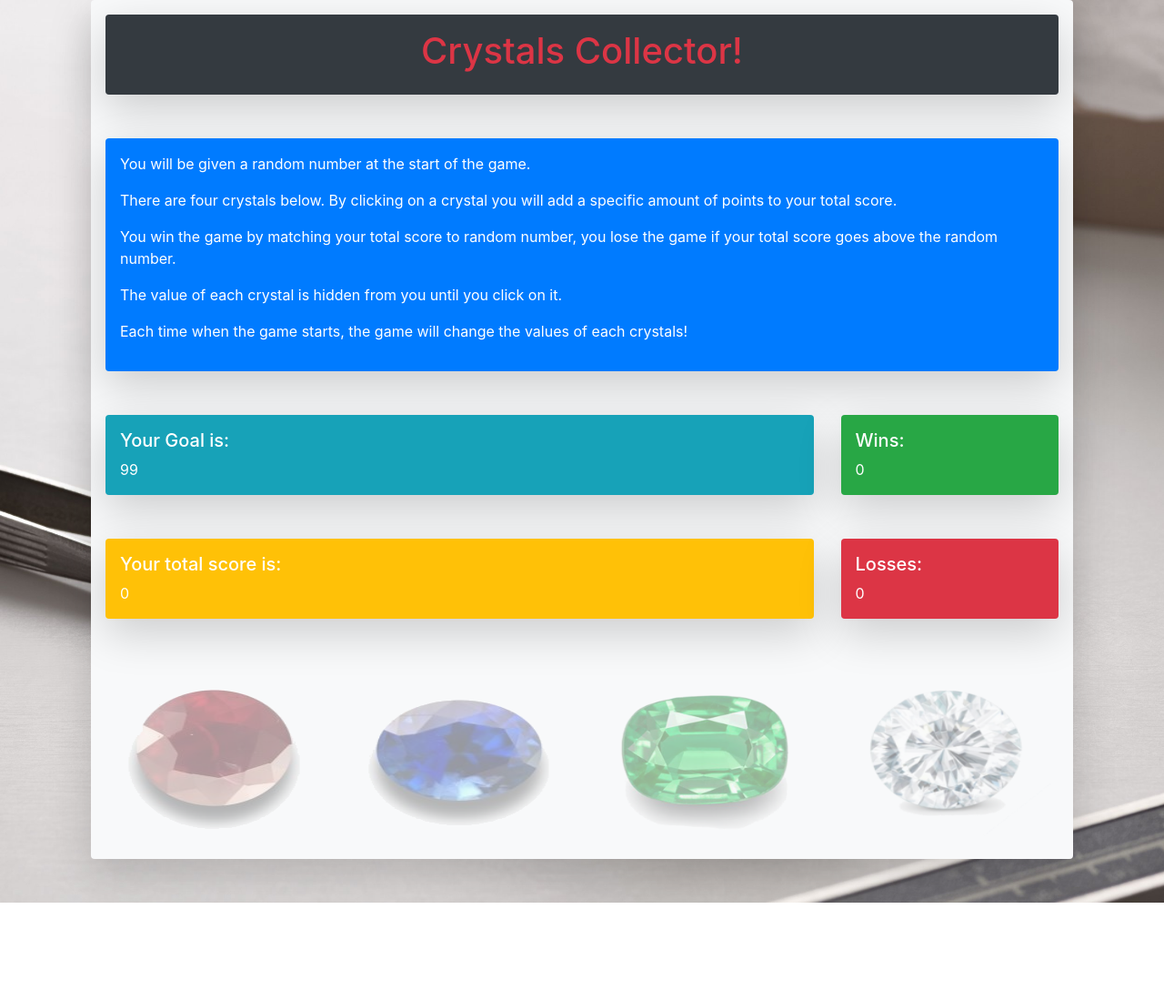
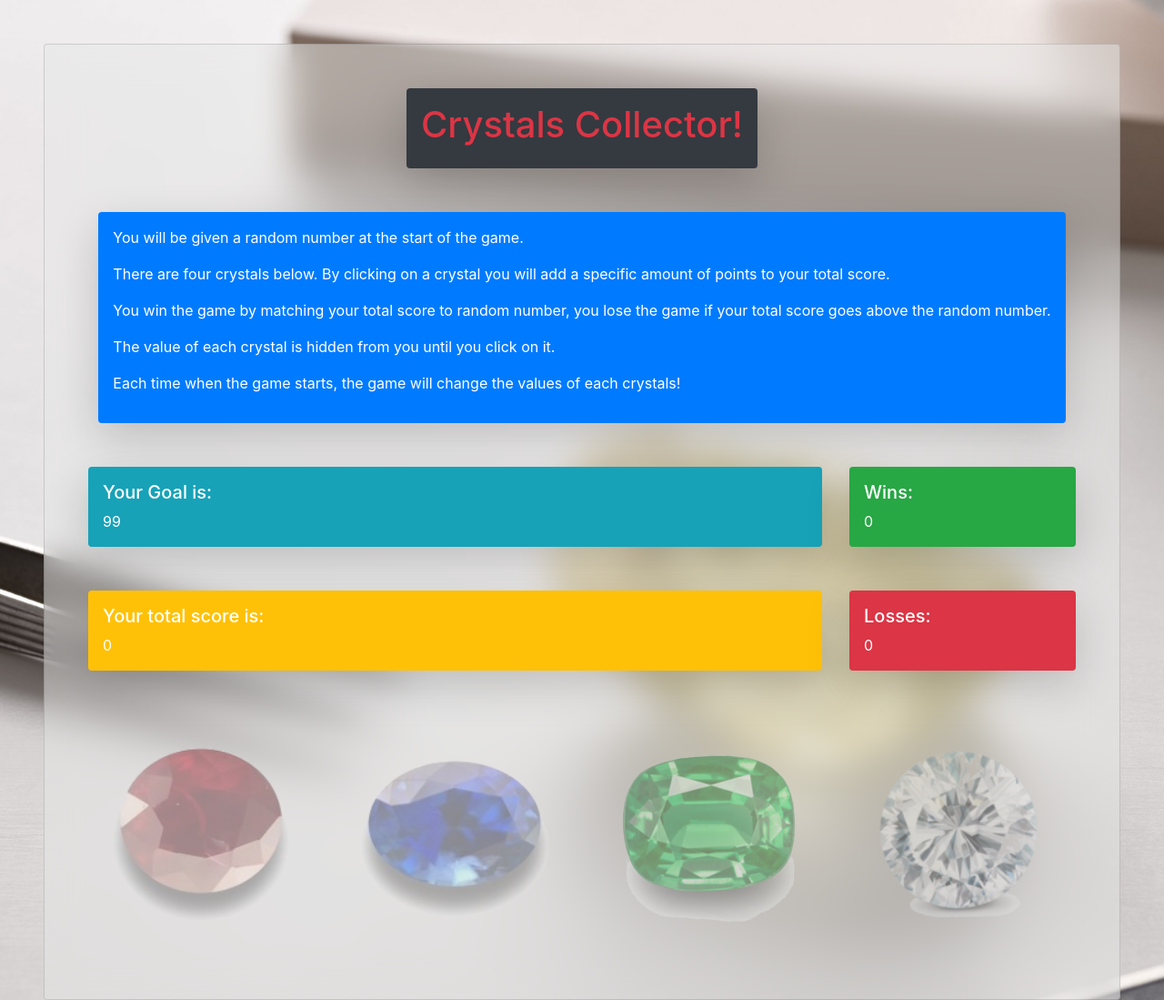
Before and after one commit to peterztan/unit-4-game, a plain HTML site: page index.html in a window 1280 px wide. Shown: the top 1099 px of the page at 91% size. Before the commit the page ends 992 px from the top, so only its background shows below. Drawn offline with nearby package versions, Linux system fonts and the light colour scheme.

Commit message:
css polishing and update

```diff
--- a/assets/css/style.css
+++ b/assets/css/style.css
@@ -10,20 +10,30 @@ h1, h2 {
 /* the transition animations are not working as intended, maybe in confllict with bootstrap*/
 
 img {
-    width: 12.5em;
-    height: 12.5em;
-    -webkit-transition: width 1s, height 1s, transform 1s, opacity 1s;
-    transition: width 1s, height 1s, transform 1s, opacity 1s;
+    -webkit-transition: width 0.25s, height 0.25s, transform 0.25s, opacity 0.25s;
+    transition: width 0.25s, height 0.25s, transform 0.25s, opacity 0.25s;
     opacity: 0.4;
 }
 
 img:hover {
     opacity: 1;
-    width: 13em;
-    height: 13em;
-    transform: translateX(-2.5em);
+    transform: translateY(-1em);
 }
 
 img:active {
-    transform: translateY(1em);
+    transform: translateY(0.25em);
 }
+
+.card {
+    backdrop-filter: blur(18px);
+    background-color: rgba(232, 232, 232, 0.5);
+}
+
+.row {
+    display: flex;
+    justify-content: space-around;
+}
+
+.row > * {
+    flex-direction: row;
+}
--- a/index.html
+++ b/index.html
@@ -1,5 +1,6 @@
 <!DOCTYPE html>
 <html lang="en">
+
 <head>
     <meta charset="UTF-8">
     <meta name="viewport" content="width=device-width, initial-scale=1.0">
@@ -8,35 +9,32 @@
     <title>Crystals Collectors!</title>
 
     <!--Bootstrap-->
-    <link rel="stylesheet" href="https://stackpath.bootstrapcdn.com/bootstrap/4.3.1/css/bootstrap.min.css" integrity="sha384-ggOyR0iXCbMQv3Xipma34MD+dH/1fQ784/j6cY/iJTQUOhcWr7x9JvoRxT2MZw1T" crossorigin="anonymous">
+    <link rel="stylesheet" href="https://stackpath.bootstrapcdn.com/bootstrap/4.3.1/css/bootstrap.min.css"
+        integrity="sha384-ggOyR0iXCbMQv3Xipma34MD+dH/1fQ784/j6cY/iJTQUOhcWr7x9JvoRxT2MZw1T" crossorigin="anonymous">
 
     <link rel="stylesheet" href="./assets/css/style.css">
 
 </head>
+
 <body>
-    <div class="jumbotron-transparent">
-        <div class="container">
-            <div class="container-fluid">
-                <div class="card-transparent">
-                    <div class="card-body shadow-lg p-3 mb-5 bg-light rounded">
+    <div class="card m-5 p-5">
         <div class="row align-items-center">
-                            <div class="col-md-12">
             <div class="card-text shadow-lg p-3 mb-5 bg-dark text-danger rounded">
                 <h1>Crystals Collector!</h1>
             </div>
         </div>
-                        </div>
         <div class="row">
-                            <div class="col-md-12">
             <div class="card-text shadow-lg p-3 mb-5 bg-primary text-white rounded">
                 <p>
                     You will be given a random number at the start of the game.
                 </P>
                 <p>
-                                    There are four crystals below. By clicking on a crystal you will add a specific amount of points to your total score.
+                    There are four crystals below. By clicking on a crystal you will add a specific amount of points
+                    to your total score.
                 </p>
                 <p>
-                                    You win the game by matching your total score to random number, you lose the game if your total score goes above the random number.
+                    You win the game by matching your total score to random number, you lose the game if your total
+                    score goes above the random number.
                 </p>
                 <p>
                     The value of each crystal is hidden from you until you click on it.
@@ -44,7 +42,6 @@
                 <p>
                     Each time when the game starts, the game will change the values of each crystals!
                 </p>
-                                </div>
             </div>
         </div>
         <div class="row">
@@ -70,13 +67,11 @@
             </div>
         </div>
         <div class="row">
-                            <div class="col-md-12">
             <div class="card-text game-state shadow-lg p-3 mb-5 text-white rounded">
                 <h2 id="game-state"></h2>
             </div>
         </div>
-                        </div
-                        ><div class="row">
+        <div class="row">
             <div class="col-md-3">
                 <img class="card-img" id="ruby" src="./assets/images/ruby.jpg" alt="ruby">
             </div>
@@ -90,16 +85,18 @@
                 <img class="card-img" id="diamond" src="./assets/images/diamond.jpg" alt="diamond">
             </div>
         </div>
-
     </div>
-                </div>
-            </div>
-        </div>
-    </div>
-    <script src="https://code.jquery.com/jquery-3.3.1.slim.min.js" integrity="sha384-q8i/X+965DzO0rT7abK41JStQIAqVgRVzpbzo5smXKp4YfRvH+8abtTE1Pi6jizo" crossorigin="anonymous"></script>
-    <script src="https://cdnjs.cloudflare.com/ajax/libs/popper.js/1.14.7/umd/popper.min.js" integrity="sha384-UO2eT0CpHqdSJQ6hJty5KVphtPhzWj9WO1clHTMGa3JDZwrnQq4sF86dIHNDz0W1" crossorigin="anonymous"></script>
-    <script src="https://stackpath.bootstrapcdn.com/bootstrap/4.3.1/js/bootstrap.min.js" integrity="sha384-JjSmVgyd0p3pXB1rRibZUAYoIIy6OrQ6VrjIEaFf/nJGzIxFDsf4x0xIM+B07jRM" crossorigin="anonymous"></script>
+    <script src="https://code.jquery.com/jquery-3.3.1.slim.min.js"
+        integrity="sha384-q8i/X+965DzO0rT7abK41JStQIAqVgRVzpbzo5smXKp4YfRvH+8abtTE1Pi6jizo"
+        crossorigin="anonymous"></script>
+    <script src="https://cdnjs.cloudflare.com/ajax/libs/popper.js/1.14.7/umd/popper.min.js"
+        integrity="sha384-UO2eT0CpHqdSJQ6hJty5KVphtPhzWj9WO1clHTMGa3JDZwrnQq4sF86dIHNDz0W1"
+        crossorigin="anonymous"></script>
+    <script src="https://stackpath.bootstrapcdn.com/bootstrap/4.3.1/js/bootstrap.min.js"
+        integrity="sha384-JjSmVgyd0p3pXB1rRibZUAYoIIy6OrQ6VrjIEaFf/nJGzIxFDsf4x0xIM+B07jRM"
+        crossorigin="anonymous"></script>
     <script src="./assets/javascript/javascript.js"></script>
 
 </body>
+
 </html>
```
Lines whose indentation alone changed are shown as unchanged.
